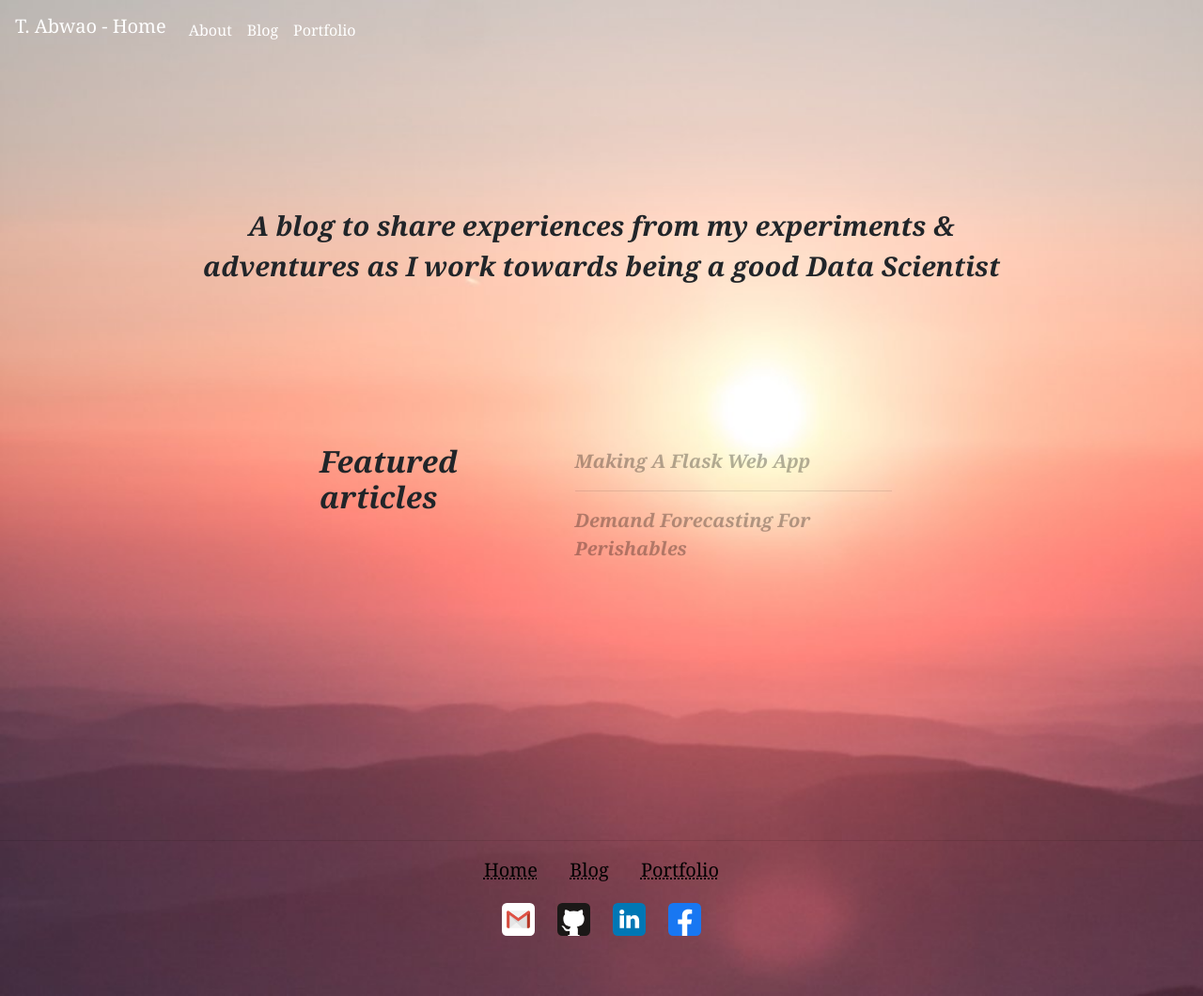
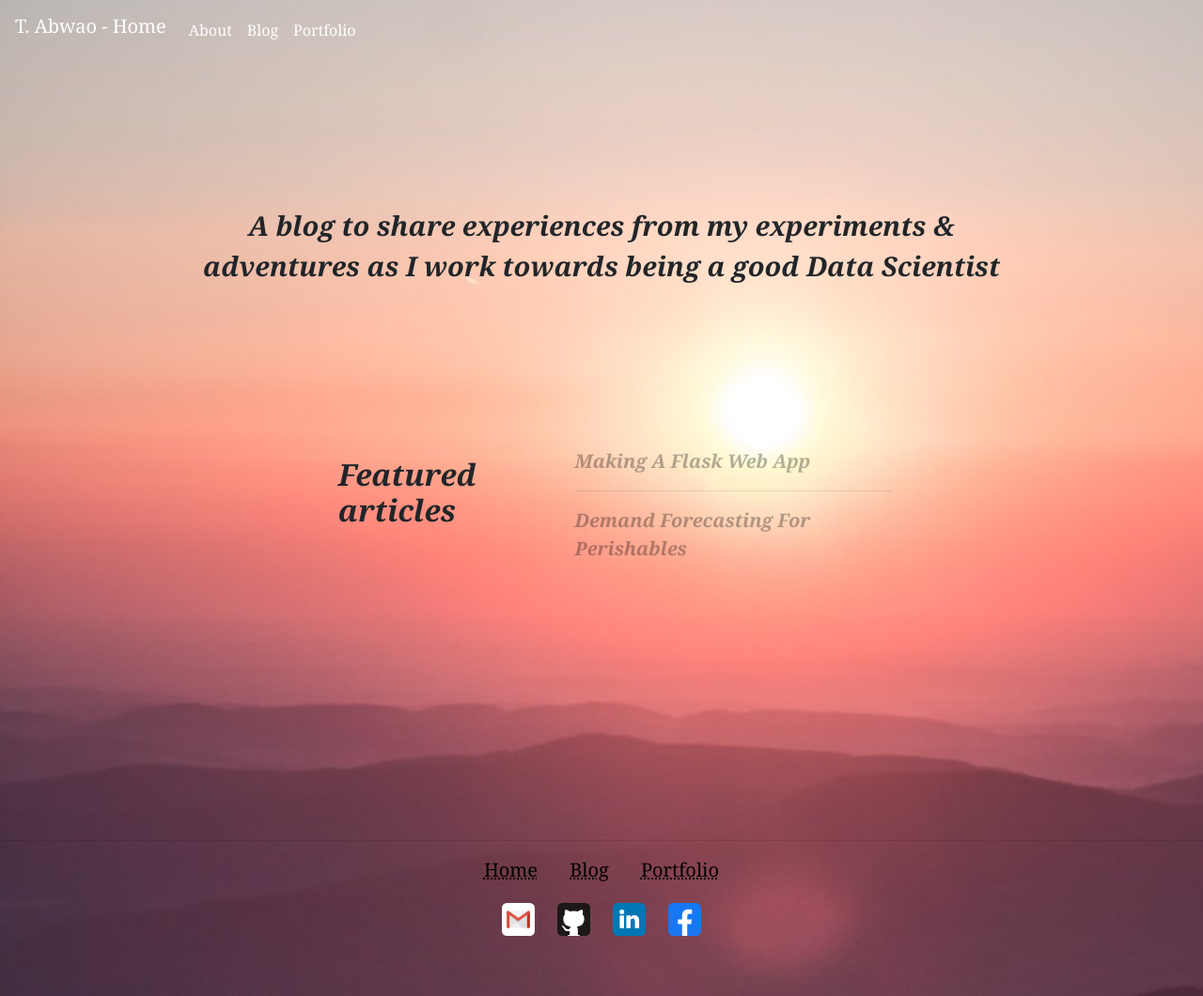
Before and after one commit to Tim-Abwao/tim-abwao.github.io, a Jekyll site: the page built from index.html, in a window 1280 px wide. Shown: the whole page at 94% size. Built offline with Jekyll 4.4.1, drawn with Linux system fonts in a browser that asks for light colours.

Commit message:
Minor tweak to mobile page view

```diff
--- a/_layouts/post.html
+++ b/_layouts/post.html
@@ -20,6 +20,9 @@
 	}
 
 	@media only screen and (max-width: 420px) {
+		body {
+			font-size: 1.2em;
+		}
 		img {
 			width: 310px;
 		}
--- a/index.html
+++ b/index.html
@@ -59,7 +59,7 @@
         </div>
 
         <div style="margin: 5% auto; justify-content: center; display: grid; grid-template-columns: auto auto;">
-            <h2 style="margin: 5% 10%; font-weight: bolder;"><em>Featured articles</em></h2>
+            <h2 style="margin: 10% 17%; font-weight: bolder;"><em>Featured articles</em></h2>
             <div style="margin: 5%; ">
                 <a class="featured" href="{{ site.posts[2].url}}"><em>{{ site.posts[2].title}}</em></a>
                 <br>
--- a/portfolio.html
+++ b/portfolio.html
@@ -130,9 +130,6 @@
 			height: 2000px;
 		}
 
-		.project-link:hover {
-			width: 90%;
-		}
 	}
 </style>
 </head>
```
Also changed, not shown: assets/images/blog_background_wide.jpg (deleted), assets/images/menu_about_background.jpg (deleted), assets/images/menu_blog_background.jpg (deleted), assets/images/menu_portfolio_background.jpg (deleted).
